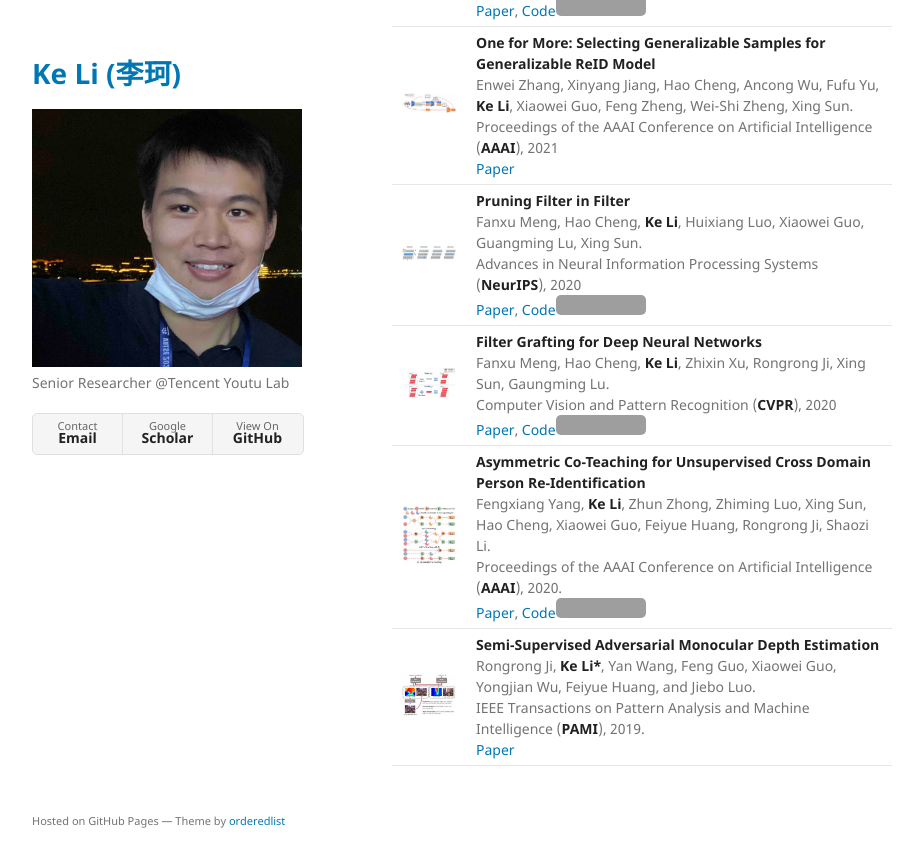
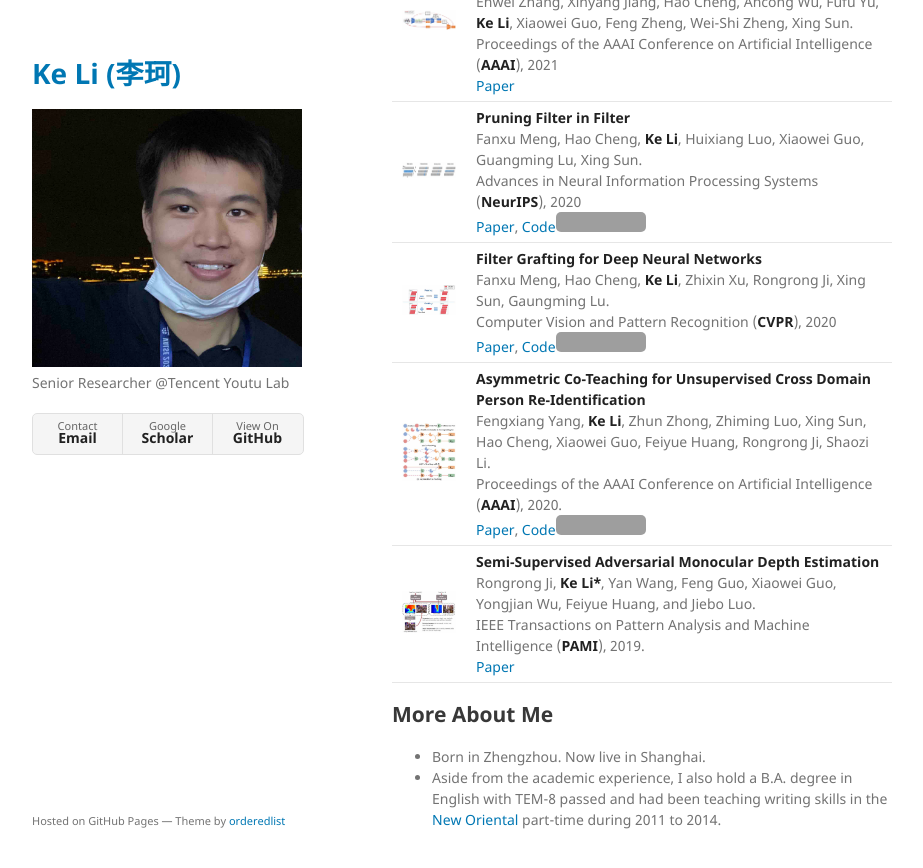
Before and after one commit to keli-61/keli-61.github.io, a Jekyll site: the page built from index.md, in a window 1280 px wide and 900 px high, scrolled down 2823 px. Shown: the top 868 px of the window, without its empty margins (178-1101 px from the left). Built offline with Jekyll 4.4.1, drawn with Linux system fonts in a browser that asks for light colours; our own code applies the rules of GitHub Pages for plain Markdown files; before the commit the page ends 3659 px from its top, so only the background shows below that; some of the changed text lies outside the part shown; grey boxes are pictures that could not be loaded.

Commit message:
normal update

```diff
--- a/index.md
+++ b/index.md
@@ -38,3 +36,8 @@ Below are the works that have been published. Full paper list (including preprin
 | <img src="assets/img/CVPR20.jpg" alt="drawing" width="150" /> | **Filter Grafting for Deep Neural Networks**<br />Fanxu Meng, Hao Cheng, **Ke Li**, Zhixin Xu, Rongrong Ji, Xing Sun, Gaungming Lu.<br />Computer Vision and Pattern Recognition (**CVPR**), 2020<br />[Paper](https://arxiv.org/abs/2001.05868), [Code](https://github.com/fxmeng/filter-grafting)<img style="border: 0px;padding: 0px;border-radius: 5px;" src="https://img.shields.io/github/stars/fxmeng/filter-grafting.svg" alt="GitHub stars" title="" /> |
 | <img src="assets/img/AAAI20.jpg" alt="drawing" width="150" /> | **Asymmetric Co-Teaching for Unsupervised Cross Domain Person Re-Identification**<br />Fengxiang Yang, **Ke Li**, Zhun Zhong, Zhiming Luo, Xing Sun, Hao Cheng, Xiaowei Guo, Feiyue Huang, Rongrong Ji, Shaozi Li.<br />Proceedings of the AAAI Conference on Artificial Intelligence (**AAAI**), 2020.<br />[Paper](https://arxiv.org/abs/1912.01349), [Code](https://github.com/FlyingRoastDuck/ACT_AAAI20)<img style="border: 0px;padding: 0px;border-radius: 5px;" src="https://img.shields.io/github/stars/FlyingRoastDuck/ACT_AAAI20.svg" alt="GitHub stars" title="" /> |
 | <img src="assets/img/pami19.jpg" alt="drawing" width="150" /> | **Semi-Supervised Adversarial Monocular Depth Estimation**<br />Rongrong Ji, **Ke Li\***, Yan Wang, Feng Guo, Xiaowei Guo, Yongjian Wu, Feiyue Huang, and Jiebo Luo.<br />IEEE Transactions on Pattern Analysis and Machine Intelligence (**PAMI**), 2019.<br />[Paper](https://arxiv.org/abs/1908.02126) |
+
+## More About Me
+
+*   Born in Zhengzhou. Now live in Shanghai.
+*	Aside from the academic experience, I also hold a B.A. degree in English with TEM-8 passed and had been teaching writing skills in the [New Oriental](http://www.neworiental.org/english/) part-time during 2011 to 2014.
```
Also changed, not shown: other parts of index.md (+0 -2 lines).
